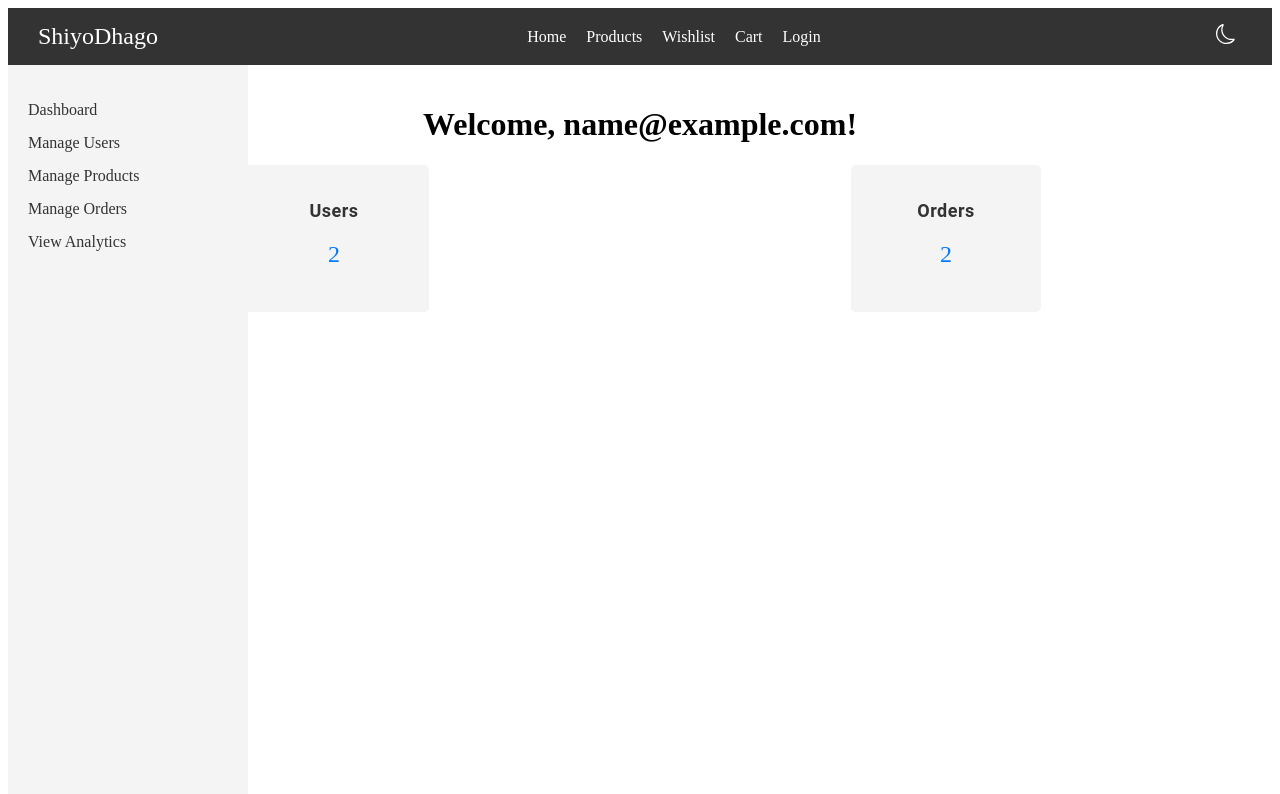
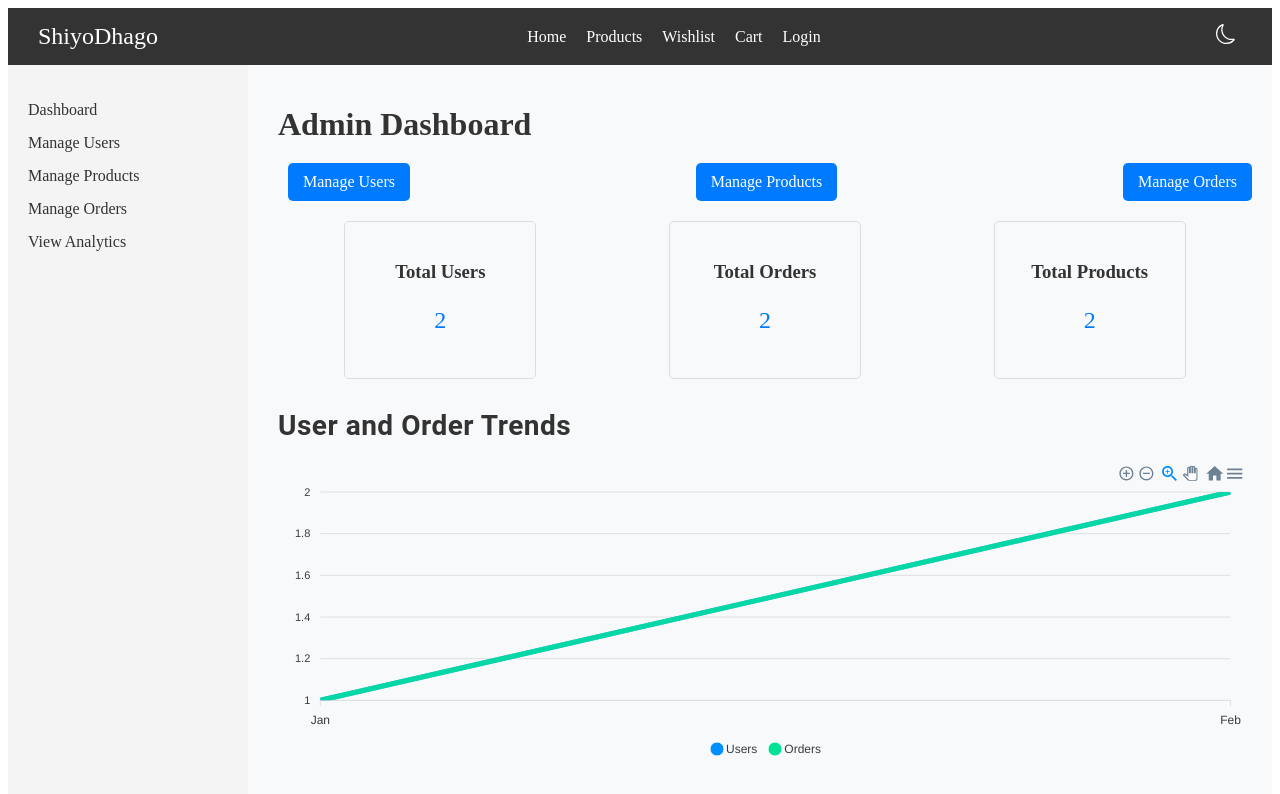
Before and after one commit to ishan058/react, a React (Create React App) app in the folder application/: page /login in a window 1280 px wide. Both pictures are taken after typing "name@example.com", "Sample123" into the empty fields and a click on the button "Login". Shown: the top 794 px of the page. Built offline with nearby package versions, Linux system fonts and the light colour scheme.

Commit message:
dashboardcss

```diff
--- a/application/src/pages/AdminDashboard.js
+++ b/application/src/pages/AdminDashboard.js
@@ -1,35 +1,92 @@
 // src/pages/AdminDashboard.js
-import React, { useEffect, useState } from 'react';
-import { fetchUsers, fetchOrders } from '../api'; // Mock API calls
-import { useAuth } from '../AuthContext';
+import React, { useState, useEffect } from 'react';
+import { Link } from 'react-router-dom';
+import Chart from 'react-apexcharts';
+import Sidebar from '../components/Sidebar';
+import { fetchUsers, fetchOrders, fetchProducts } from '../api';
 import '../styles/AdminDashboard.css';
 
 const AdminDashboard = () => {
-    const { user } = useAuth();
     const [users, setUsers] = useState([]);
     const [orders, setOrders] = useState([]);
+    const [products, setProducts] = useState([]);
+    const [loading, setLoading] = useState(true);
+    const [chartData, setChartData] = useState({ series: [] });
 
     useEffect(() => {
-        const fetchData = async () => {
+        const getData = async () => {
             const usersData = await fetchUsers();
             const ordersData = await fetchOrders();
+            const productsData = await fetchProducts();
             setUsers(usersData);
             setOrders(ordersData);
+            setProducts(productsData);
+            setLoading(false);
+            setChartData({
+                series: [
+                    {
+                        name: 'Users',
+                        data: usersData.map((user) => new Date(user.signupDate).toLocaleDateString()),
+                    },
+                    {
+                        name: 'Orders',
+                        data: ordersData.map((order) => new Date(order.date).toLocaleDateString()),
+                    },
+                ],
+            });
         };
-        fetchData();
+        getData();
     }, []);
+
+    if (loading) return <p>Loading...</p>;
 
     return (
         <div className="admin-dashboard">
-            <h1>Welcome, {user?.email}!</h1>
-            <div className="stats">
-                <div className="card">
-                    <h2>Users</h2>
-                    <p>{users.length}</p>
+            <Sidebar />
+            <div className="dashboard-content">
+                <h1>Admin Dashboard</h1>
+                <div className="dashboard-links">
+                    <Link to="/admin/users" className="dashboard-link">
+                        Manage Users
+                    </Link>
+                    <Link to="/admin/products" className="dashboard-link">
+                        Manage Products
+                    </Link>
+                    <Link to="/admin/orders" className="dashboard-link">
+                        Manage Orders
+                    </Link>
                 </div>
-                <div className="card">
-                    <h2>Orders</h2>
-                    <p>{orders.length}</p>
+
+                <div className="stats-container">
+                    <div className="stats-card">
+                        <h3>Total Users</h3>
+                        <p>{users.length}</p>
+                    </div>
+                    <div className="stats-card">
+                        <h3>Total Orders</h3>
+                        <p>{orders.length}</p>
+                    </div>
+                    <div className="stats-card">
+                        <h3>Total Products</h3>
+                        <p>{products.length}</p>
+                    </div>
+                </div>
+
+                <div className="analytics-section">
+                    <h2>User and Order Trends</h2>
+                    <Chart
+                        options={{
+                            chart: {
+                                id: 'basic-bar',
+                            },
+                            xaxis: {
+                                categories: ['Jan', 'Feb', 'Mar', 'Apr', 'May', 'Jun', 'Jul'],
+                            },
+                        }}
+                        series={chartData.series}
+                        type="line"
+                        height="300"
+                    />
                 </div>
             </div>
         </div>
--- a/application/src/styles/AdminDashboard.css
+++ b/application/src/styles/AdminDashboard.css
@@ -1,32 +1,89 @@
 /* src/styles/AdminDashboard.css */
+
 .admin-dashboard {
-    padding: 20px;
+    display: flex;
+    min-height: 100vh;
+    background: #f8f9fa;
 }
 
-.admin-dashboard h1 {
-    text-align: center;
+.dashboard-content {
+    flex-grow: 1;
+    padding: 20px;
+    margin-left: 250px;
+    transition: margin-left 0.3s ease;
 }
 
-.stats {
+.dashboard-content h1 {
+    color: #333;
+    margin-bottom: 20px;
+}
+
+.dashboard-links {
+    display: flex;
+    justify-content: space-between;
+    margin-bottom: 20px;
+}
+
+.dashboard-link {
+    text-decoration: none;
+    background: #007bff;
+    color: white;
+    padding: 10px 15px;
+    margin-left: 10px;
+    border-radius: 5px;
+    transition: background 0.3s ease;
+}
+
+.dashboard-link:hover {
+    background: #0056b3;
+}
+
+.stats-container {
     display: flex;
     justify-content: space-around;
     margin-top: 20px;
 }
 
-.card {
-    background: #f4f4f4;
+.stats-card {
+    background: #f8f9fa;
+    border: 1px solid #ddd;
+    border-radius: 5px;
     padding: 20px;
-    border-radius: 5px;
     width: 150px;
     text-align: center;
 }
 
-.card h2 {
-    font-size: 18px;
+.stats-card h3 {
+    margin-bottom: 10px;
+    color: #333;
 }
 
-.card p {
+.stats-card p {
     font-size: 24px;
-    margin-top: 10px;
     color: #007bff;
 }
+
+.analytics-section {
+    margin-top: 30px;
+}
+
+@media only screen and (max-width: 768px) {
+    .dashboard-content {
+        margin-left: 0;
+        padding: 10px;
+    }
+
+    .dashboard-link {
+        margin-left: 5px;
+        font-size: 12px;
+    }
+
+    .stats-container {
+        flex-wrap: wrap;
+    }
+
+    .stats-card {
+        margin-bottom: 10px;
+        width: 45%;
+    }
+}
```
